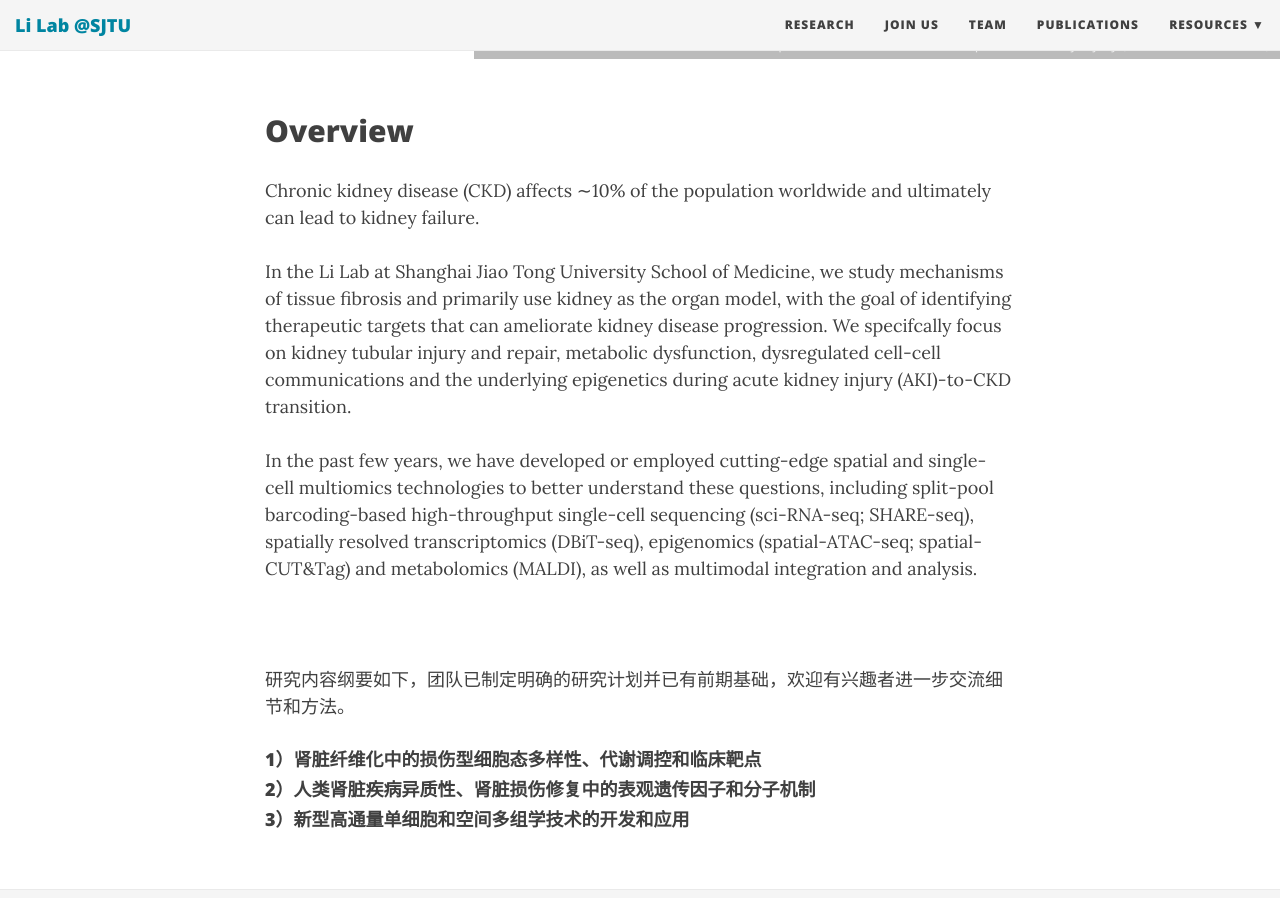
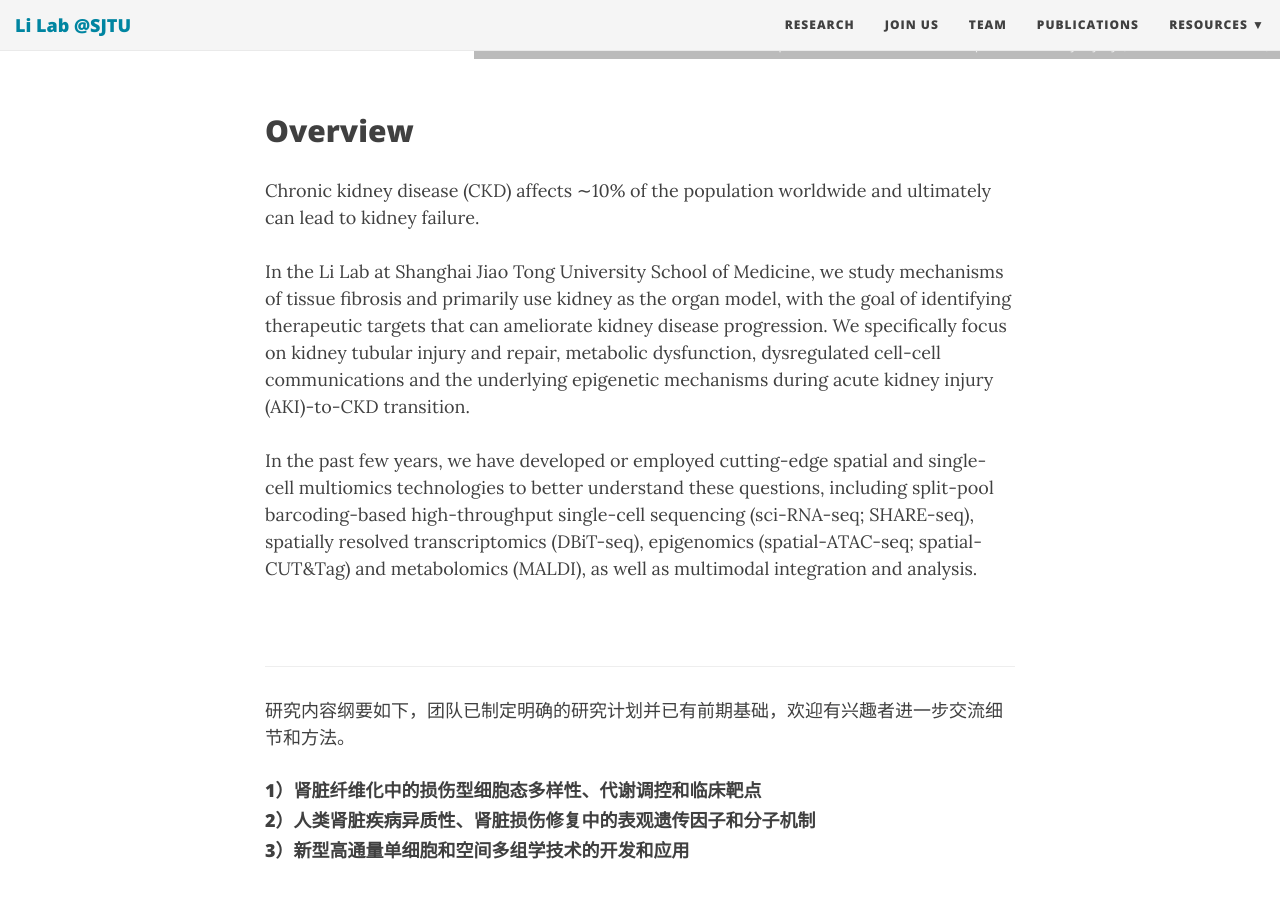
Before and after one commit to TheLiLab/thelilab.github.io, a Jekyll site: the page built from research.md, in a window 1280 px wide and 900 px high, scrolled down 430 px. Built offline with Jekyll 4.4.1, drawn with Linux system fonts in a browser that asks for light colours; nearby versions of some CDN libraries.

Commit message:
Update research.md

```diff
--- a/research.md
+++ b/research.md
@@ -13,10 +13,11 @@ bigimg:
 
 ## Overview
 
-Chronic kidney disease (CKD) affects ∼10% of the population worldwide and ultimately can lead to kidney failure. <br><br>In the Li Lab at Shanghai Jiao Tong University School of Medicine, we study mechanisms of tissue fibrosis and primarily use kidney as the organ model, with the goal of identifying therapeutic targets that can ameliorate kidney disease progression. We specifcally focus on kidney tubular injury and repair, metabolic dysfunction, dysregulated cell-cell communications and the underlying epigenetics during acute kidney injury (AKI)-to-CKD transition. <br><br>
+Chronic kidney disease (CKD) affects ∼10% of the population worldwide and ultimately can lead to kidney failure. <br><br>In the Li Lab at Shanghai Jiao Tong University School of Medicine, we study mechanisms of tissue fibrosis and primarily use kidney as the organ model, with the goal of identifying therapeutic targets that can ameliorate kidney disease progression. We specifically focus on kidney tubular injury and repair, metabolic dysfunction, dysregulated cell-cell communications and the underlying epigenetic mechanisms during acute kidney injury (AKI)-to-CKD transition. <br><br>
 In the past few years, we have developed or employed cutting-edge spatial and single-cell multiomics technologies to better understand these questions, including split-pool barcoding-based high-throughput single-cell sequencing (sci-RNA-seq; SHARE-seq), spatially resolved transcriptomics (DBiT-seq), epigenomics (spatial-ATAC-seq; spatial-CUT&Tag) and metabolomics (MALDI), as well as multimodal integration and analysis.
 <br><br><br>
 
+<hr>
 研究内容纲要如下，团队已制定明确的研究计划并已有前期基础，欢迎有兴趣者进一步交流细节和方法。<br>
 #### 1）肾脏纤维化中的损伤型细胞态多样性、代谢调控和临床靶点<br>
 
```
